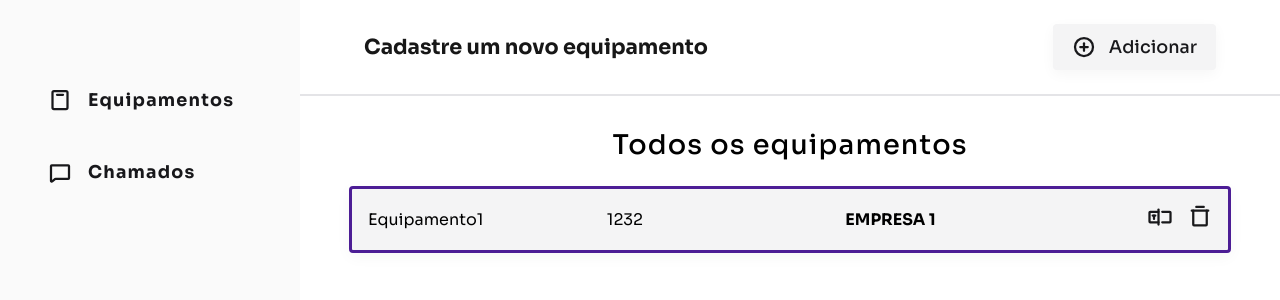
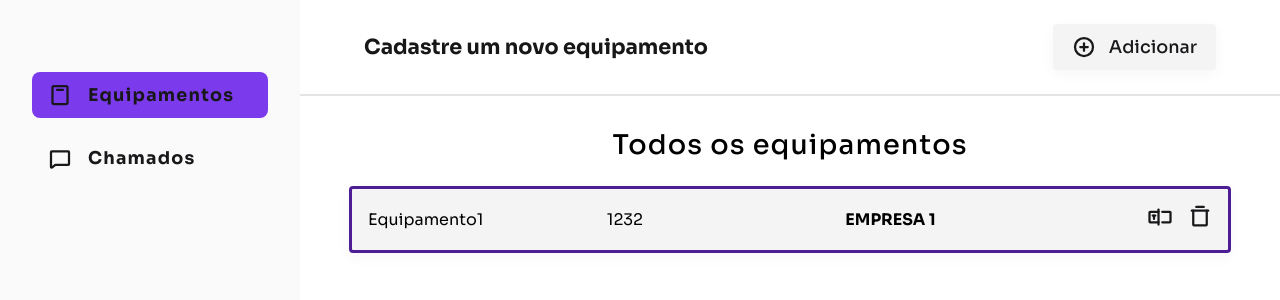
Before and after one commit to andradeleo/Teste02, a React (Vite) app: page / in a window 1280 px wide. Shown: the top 300 px of the page. Built offline with nearby package versions, Linux system fonts and the light colour scheme; no server answers.

Commit message:
fix: UI/UX sidebar

```diff
--- a/src/components/Sidebar/index.jsx
+++ b/src/components/Sidebar/index.jsx
@@ -1,21 +1,27 @@
-import { Link } from "react-router-dom";
+import { Link, useLocation } from "react-router-dom";
 
-import { StyledSide } from "./styles";
+import { StyledSide, LinkContainerNav } from "./styles";
 import { Chat, DeviceTabletSpeaker } from "phosphor-react";
 
 export default function Sidebar() {
+  const {pathname} = useLocation()
+
   return (
     <StyledSide>
       <nav>
         <ul>
-          <Link to={"/"}>
+          <LinkContainerNav isActive={pathname == "/"}>
+            <Link to={"/"} >
               <DeviceTabletSpeaker size={24} color="#18181b" weight="bold" />
               <span>Equipamentos</span>
             </Link>
-          <Link to={"/calls"}>
+          </LinkContainerNav>
+            <LinkContainerNav isActive={pathname == "/calls"}>
+              <Link to={"/calls"} >
                 <Chat size={24} color="#18181b" weight="bold" />
                 <span>Chamados</span>
               </Link>
+            </LinkContainerNav>
         </ul>
       </nav>
     </StyledSide>
--- a/src/components/Sidebar/styles.js
+++ b/src/components/Sidebar/styles.js
@@ -21,15 +21,12 @@ export const StyledSide = styled.div`
       align-items: center;
   }
 
-
     a {
       display: flex;
       align-items: center;
       gap: 16px;
 
-      padding: 1rem;
-      margin: .5rem 0;
-
+      padding: .7rem 1rem;
       border-radius: .5rem;
 
       span {
@@ -44,10 +41,12 @@ export const StyledSide = styled.div`
 
         }
       }
-
-      &:hover {
-        background-color: #f4f4f5;
-      }
     }
   }
 `;
+
+export const LinkContainerNav = styled.div`
+  background: ${({ isActive}) => isActive ? "#7c3aed" : "transparent"};
+  border-radius: .5rem;
+  margin: .5rem 0;
+`;
--- a/src/pages/AddCall/styles.js
+++ b/src/pages/AddCall/styles.js
@@ -21,6 +21,7 @@ export const TextArea = styled.textarea`
   height: 12rem;
   margin: .5rem 0px;
   border-radius: 4px;
+  padding: .5rem;
 
   @media (max-width: 780px) {
       height: 6rem;
--- a/src/pages/EditCall/styles.js
+++ b/src/pages/EditCall/styles.js
@@ -21,7 +21,7 @@ export const TextArea = styled.textarea`
   height: 12rem;
   margin: .5rem 0px;
   border-radius: 4px;
-  padding: .5rem 1rem;
+  padding: .5rem;
 
   @media (max-width: 780px) {
       height: 6rem;
```
Lines whose indentation alone changed are shown as unchanged.
